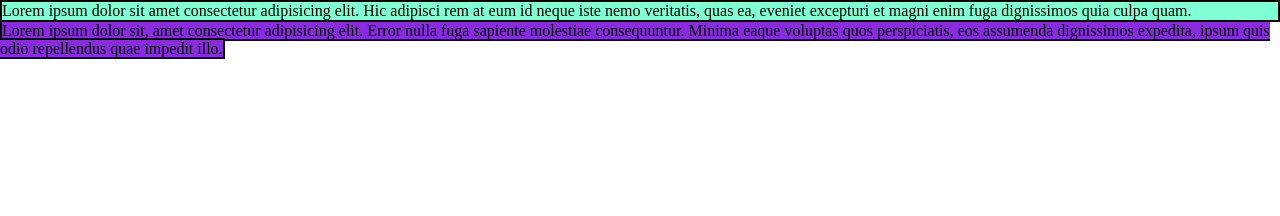
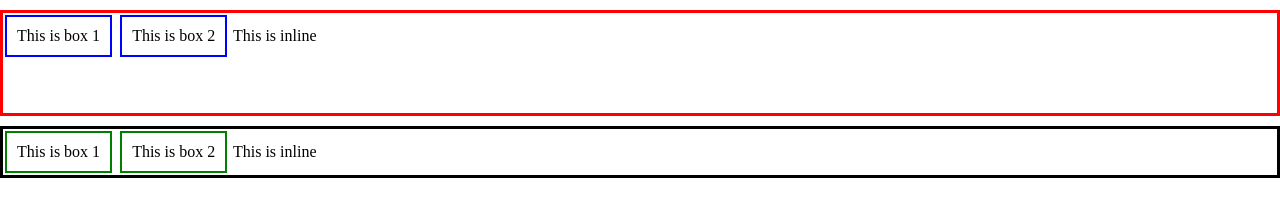
Before and after one commit to Tanishquppal220/Web-Development, a plain HTML site: page Video_23(Display property)/index.html in a window 1280 px wide. Drawn offline with Linux system fonts and the light colour scheme.

Commit message:
Understandng Display properties

```diff
--- a/Video_23(Display property)/index.html
+++ b/Video_23(Display property)/index.html
@@ -10,26 +10,52 @@
             margin: 0;
             padding: 0;
         }
-
-        .block {
-            display: block;
-            border: 2px solid black;
-            background-color: aquamarine;
+        .b1{
+            border: 3px solid red;
+            margin-top: 10px;
+            height: 100px;
         }
-        span{
-            display: inline;
-            border: 2px solid black;
-            background-color: blueviolet;
+        .box{
+            border: 2px solid blue;
+            margin: 2px;
+            padding: 10px;
+            /* width: 100px; */
+            display: inline-block;
+        }
+        .m-10{
+            border: 3px solid black;
+            margin-top: 10px;
+        }
+        .box1{
+            border: 2px solid green;
+            margin: 2px;
+            padding: 10px;
+            /* width: 100px; */
+            /* visibility: hidden; */
+            display: inline-block;
         }
     </style>
 </head>
 
 <body>
-    <div class="block">
-        Lorem ipsum dolor sit amet consectetur adipisicing elit. Hic adipisci rem at eum id neque iste nemo veritatis,
-        quas ea, eveniet excepturi et magni enim fuga dignissimos quia culpa quam.
+    <div class="b1">
+        <div class="box">
+            This is box 1
+        </div>
+        <div class="box">
+            This is box 2
+        </div>
+        <span>This is inline</span>
     </div>
-    <span>Lorem ipsum dolor sit, amet consectetur adipisicing elit. Error nulla fuga sapiente molestiae consequuntur. Minima eaque voluptas quos perspiciatis, eos assumenda dignissimos expedita, ipsum quis odio repellendus quae impedit illo.</span>
+    <div class="m-10">
+        <div class="box1">
+            This is box 1
+        </div>
+        <div class="box1">
+            This is box 2
+        </div>
+        <span>This is inline</span>
+    </div>
 </body>
 
 </html>
```
